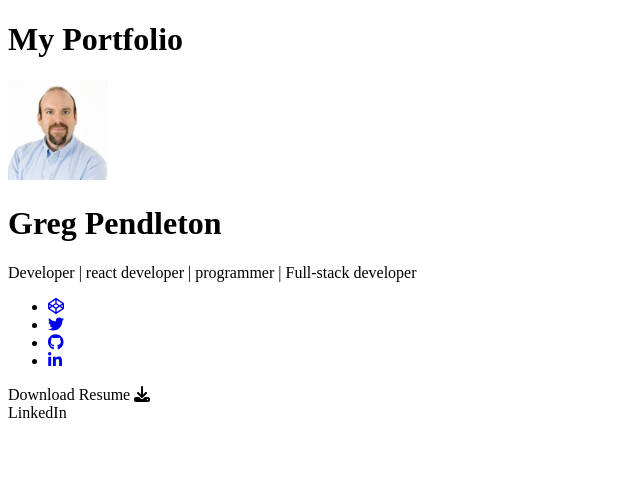
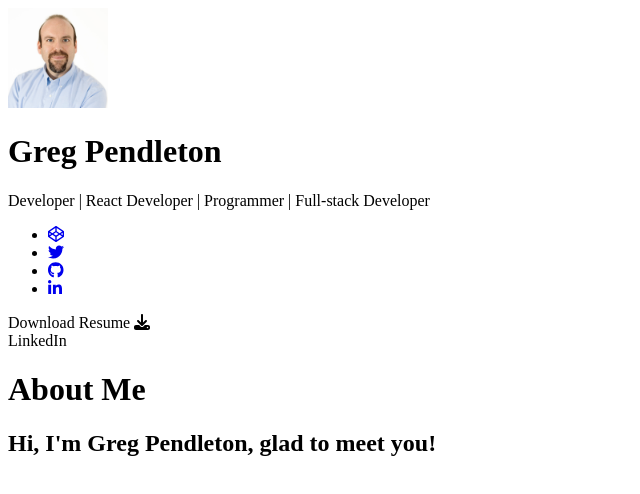
Before and after one commit to gpend/portfolio-nextjs, a Next.js app: page / in a window 1280 px wide. Shown: the top 494 px of the page, without its empty margins (0-640 px from the left). Built offline with nearby package versions, Linux system fonts and the light colour scheme.

Commit message:
starting about and works

```diff
--- /dev/null
+++ b/components/About.tsx
@@ -0,0 +1,11 @@
+import React from "react";
+
+export default function About(){
+  return (
+    <>
+      <h1 className="right-pane-header">About Me</h1>
+      <h2>Hi, I&apos;m Greg Pendleton, glad to meet you!</h2>
+      <p></p>
+    </>
+  )
+}
--- a/components/LeftPane.tsx
+++ b/components/LeftPane.tsx
@@ -13,7 +13,7 @@ export function LeftPanel(){
 
             <h1>Greg Pendleton</h1>
 
-            <p>Developer | react developer | programmer | Full-stack developer</p>
+            <p className="left-panel carousel">Developer | React Developer | Programmer | Full-stack Developer</p>
 
             <ul className="social-list">
 
@@ -42,8 +42,8 @@ export function LeftPanel(){
                 </li>
 
             </ul>
-            <div>Download Resume <FontAwesomeIcon icon={faDownload} /></div>
-            <div>LinkedIn</div>
+            <div className="left-panel" id="resume">Download Resume <FontAwesomeIcon icon={faDownload} /></div>
+            <div className="left-panel" id="linkedin">LinkedIn</div>
         </>
     )
 }
--- a/pages/index.tsx
+++ b/pages/index.tsx
@@ -1,11 +1,13 @@
-import Header from "@/components/Header"
+// import Header from "@/components/Header"
 import { LeftPanel } from "@/components/LeftPane"
+import About from "@/components/About"
 
 export default function Home() {
   return (
     <>
-      <Header />
+      {/* <Header /> */}
       <LeftPanel />
+      <About />
     </>
   )
 }
```
Also changed, not shown: components/Works.tsx (added, +7 -0 lines).
